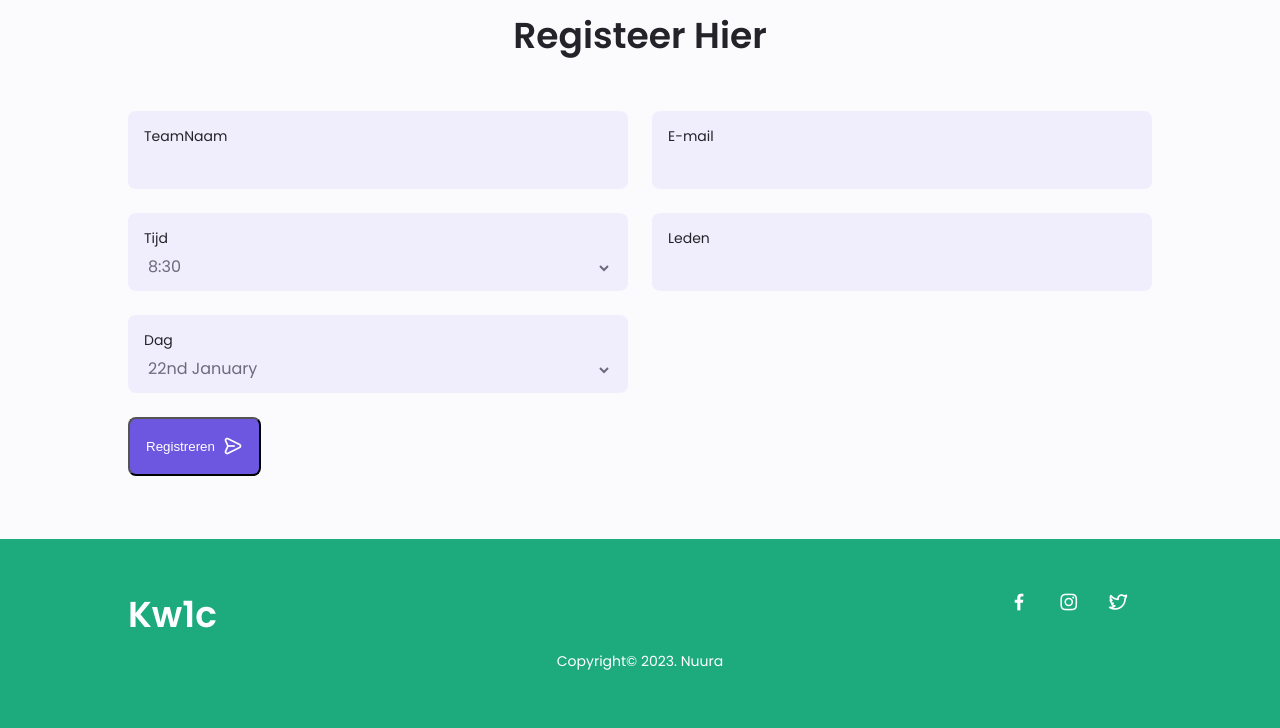
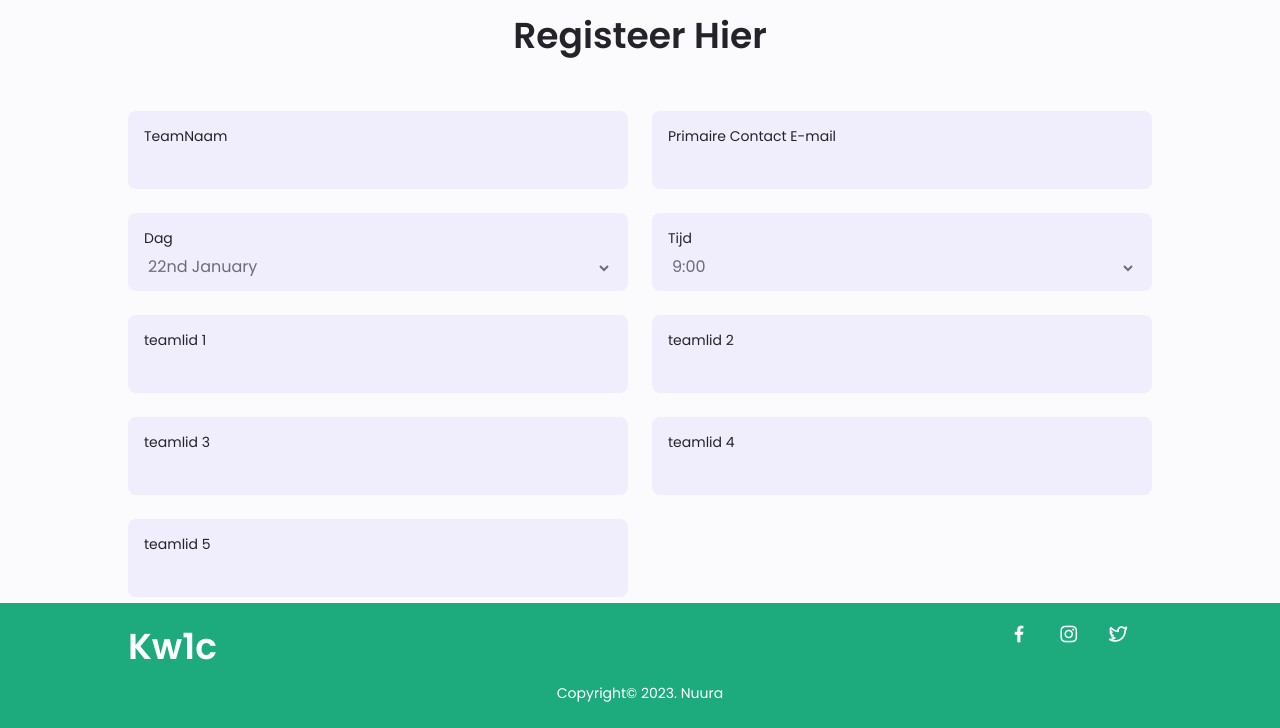
Before and after one commit to fivenightsatkw1c/fnak, a PHP site: page /RegisterForm.php in a window 1280 px wide. Shown: the part 72-800 px from the top of the page. Run offline with PHP 8.4, Linux system fonts and the light colour scheme.

Commit message:
registerform better

```diff
--- a/RegisterForm.php
+++ b/RegisterForm.php
@@ -40,23 +40,8 @@
                 <input type="text" class="Register-input" id="name" name="team_name" required />
             </div>
             <div class="Register-content">
-                <label for="email" class="Register-label">E-mail</label>
+                <label for="email" class="Register-label"> Primaire Contact E-mail</label>
                 <input type="email" class="Register-input" id="email" name="email" required />
-            </div>
-            <div class="Register-content">
-                <label for="email" class="Register-label">Tijd</label>
-                <select name="time" class="Register-input">
-                    <?php
-                    for ($hour = 8; $hour <= 16; $hour++) {
-                        $timeValue = sprintf("%02d:30", $hour);
-                        echo "<option value=\"$timeValue\">$hour:30</option>";
-                    }
-                    ?>
-                </select>
-            </div>
-            <div class="Register-content">
-                <label for="leden" class="Register-label">Leden</label>
-                <input type="text" class="Register-input" id="leden" name="members" required />
             </div>
             <div class="Register-content">
                 <label for="day" class="Register-label">Dag</label>
@@ -64,6 +49,37 @@
                     <option value="22">22nd January</option>
                     <option value="23">23rd January</option>
                 </select>
+            </div>
+            <div class="Register-content">
+                <label for="email" class="Register-label">Tijd</label>
+                <select name="time" class="Register-input">
+                    <?php
+                    for ($hour = 9; $hour <= 14; $hour++) {
+                        $timeValue = sprintf("%02d:00", $hour);
+                        echo "<option value=\"$timeValue\">$hour:00</option>";
+                    }
+                    ?>
+                </select>
+            </div>
+            <div class="Register-content">
+                <label for="leden" class="Register-label">teamlid 1</label>
+                <input type="text" class="Register-input" id="leden" name="members" required />
+            </div>
+            <div class="Register-content">
+                <label for="leden" class="Register-label">teamlid 2</label>
+                <input type="text" class="Register-input" id="leden" name="members" required />
+            </div>
+            <div class="Register-content">
+                <label for="leden" class="Register-label">teamlid 3</label>
+                <input type="text" class="Register-input" id="leden" name="members" required />
+            </div>
+            <div class="Register-content">
+                <label for="leden" class="Register-label">teamlid 4</label>
+                <input type="text" class="Register-input" id="leden" name="members" required />
+            </div>
+            <div class="Register-content">
+                <label for="leden" class="Register-label">teamlid 5</label>
+                <input type="text" class="Register-input" id="leden" name="members" required />
             </div>
         </div>
         <div>
--- a/assets/css/styles.css
+++ b/assets/css/styles.css
@@ -483,7 +483,7 @@ footer {
     grid-template-columns: repeat(3, 1fr);
   }
   .footer-bg {
-    padding: 3rem 1rem 3.5rem;
+    padding: 1rem 1rem 1.5rem;
     position: fixed;
     bottom: 0;
     width: 100%;
```
